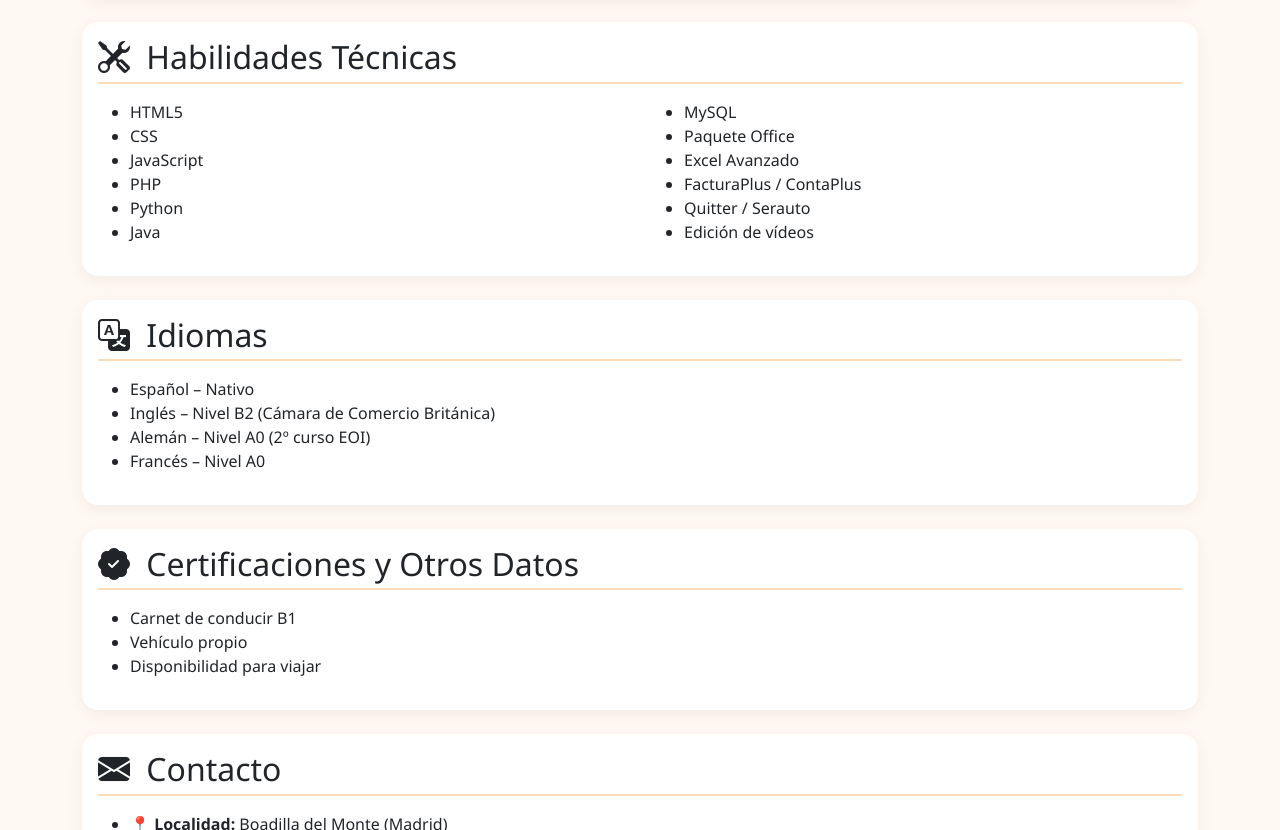
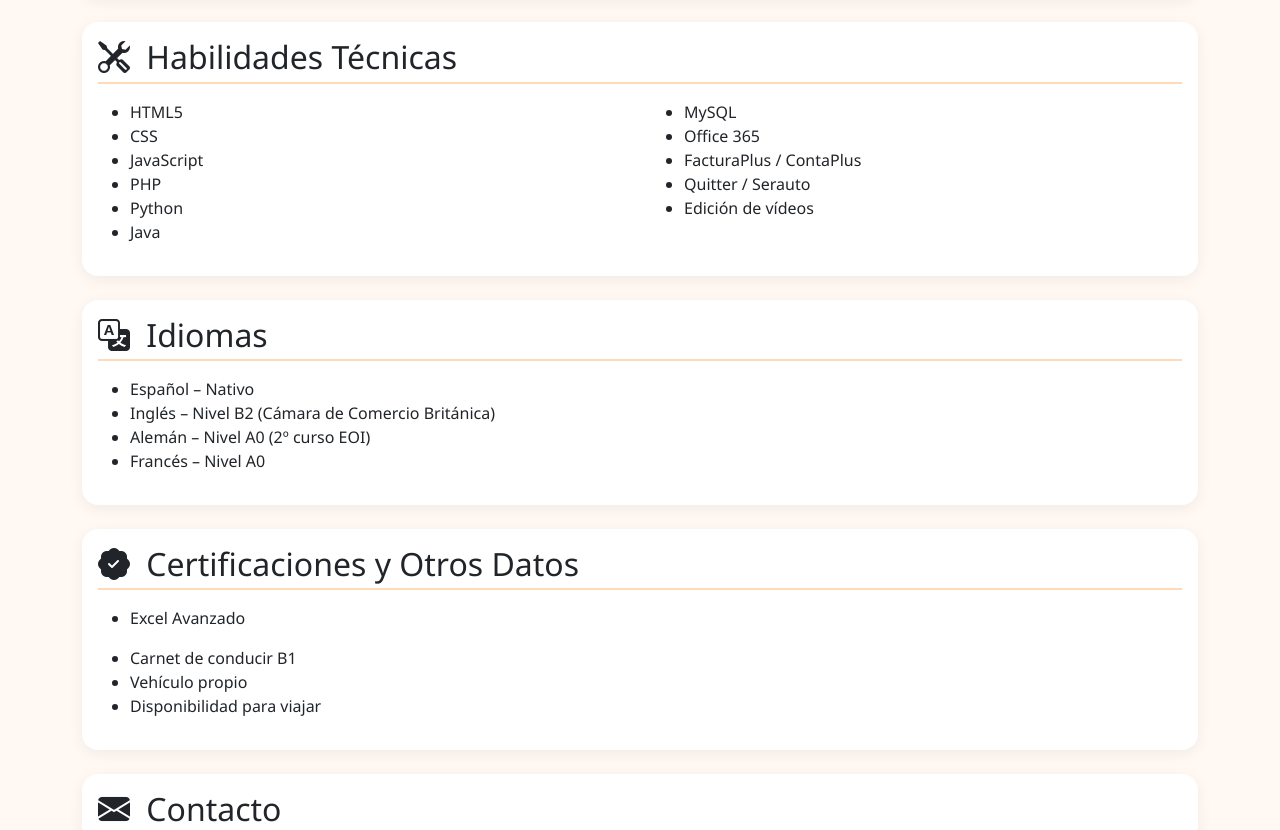
Before and after one commit to DevelopAnita/DevelopAnita.github.io, a plain HTML site: page index.html in a window 1280 px wide. Shown: the part 680-1510 px from the top of the page. Drawn offline with nearby package versions, Linux system fonts and the light colour scheme.

Commit message:
Update index.html

```diff
--- a/index.html
+++ b/index.html
@@ -129,8 +129,7 @@
           <div class="col-md-6">
             <ul>
               <li>MySQL</li>
-              <li>Paquete Office</li>
-              <li>Excel Avanzado</li>
+              <li>Office 365</li>
               <li>FacturaPlus / ContaPlus</li>
               <li>Quitter / Serauto</li>
               <li>Edición de vídeos</li>
@@ -157,6 +156,9 @@
     <div class="card mb-4">
       <div class="card-body">
         <h2 class="section-title"><i class="bi bi-patch-check-fill"></i> Certificaciones y Otros Datos</h2>
+        <ul>
+        <li>Excel Avanzado</li>
+        </ul>
         <ul>
           <li>Carnet de conducir B1</li>
           <li>Vehículo propio</li>
```
